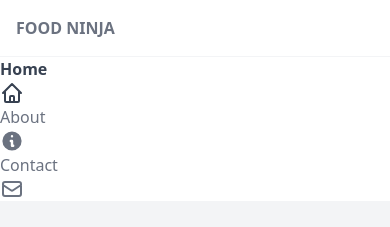
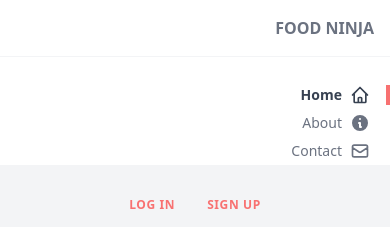
Before and after one commit to jamhanpar/Recipe, a React (Create React App) app: page / in a window 390 px wide. Shown: the top 227 px of the page. Built offline with nearby package versions, Linux system fonts and the light colour scheme.

Commit message:
added responsive formatting to navbar

```diff
--- a/src/components/Nav.js
+++ b/src/components/Nav.js
@@ -2,19 +2,19 @@ import React from 'react';
 
 const Nav = () => {
   return (
-    <div className="md:col-span-1">
-      <nav>
+    <div className="md:col-span-1 md:flex md:justify-end">
+      <nav className="text-right">
         <div>
           <h1 className="font-bold uppercase p-4 border-b border-gray-100">
             <a href="/" className="hover:text-gray-700">Food Ninja</a>
           </h1>
         </div>
-        <ul>
-          <li className="text-gray-700 font-bold">
-            <a href="#">
+        <ul className="text-sm mt-6">
+          <li className="text-gray-700 font-bold py-1">
+            <a href="#" className="px-4 flex justify-end border-r-4 border-red-400">
               <span>Home</span>
               <svg
-                class="w-6 h-6"
+                class="w-5 h-5 ml-2"
                 fill="none"
                 stroke="currentColor"
                 viewBox="0 0 24 24"
@@ -29,11 +29,11 @@ const Nav = () => {
               </svg>
             </a>
           </li>
-          <li>
-            <a href="#">
+          <li className="py-1">
+            <a href="#" className="px-4 flex justify-end border-r-4 border-white">
               <span>About</span>
               <svg
-                class="w-6 h-6"
+                class="w-5 h-5 ml-2"
                 fill="currentColor"
                 viewBox="0 0 20 20"
                 xmlns="http://www.w3.org/2000/svg"
@@ -46,11 +46,11 @@ const Nav = () => {
               </svg>
             </a>
           </li>
-          <li>
-            <a href="#">
+          <li className="py-1">
+            <a href="#" className="px-4 flex justify-end border-r-4 border-white">
               <span>Contact</span>
               <svg
-                class="w-6 h-6"
+                class="w-5 h-5 ml-2"
                 fill="none"
                 stroke="currentColor"
                 viewBox="0 0 24 24"
```
